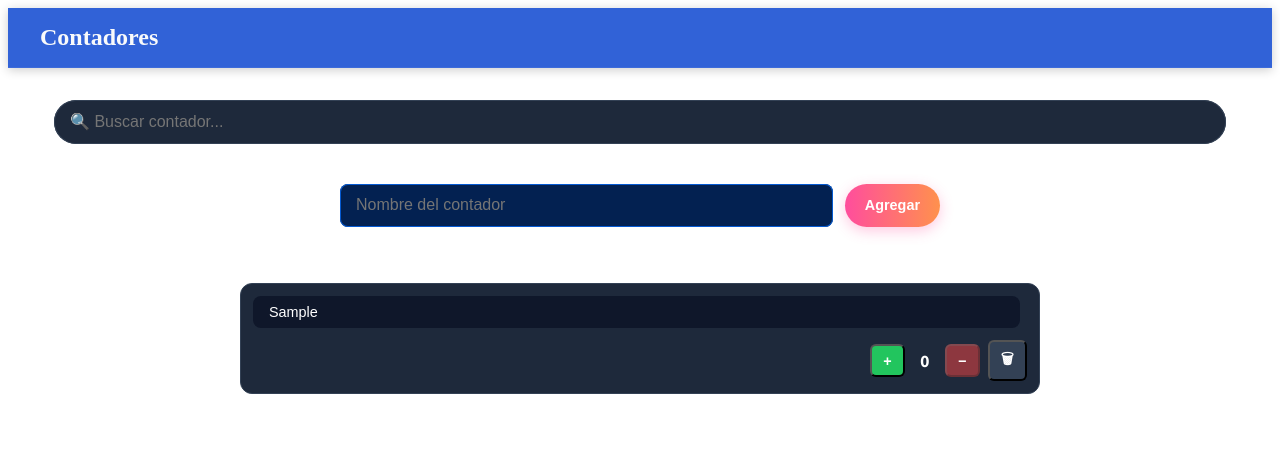
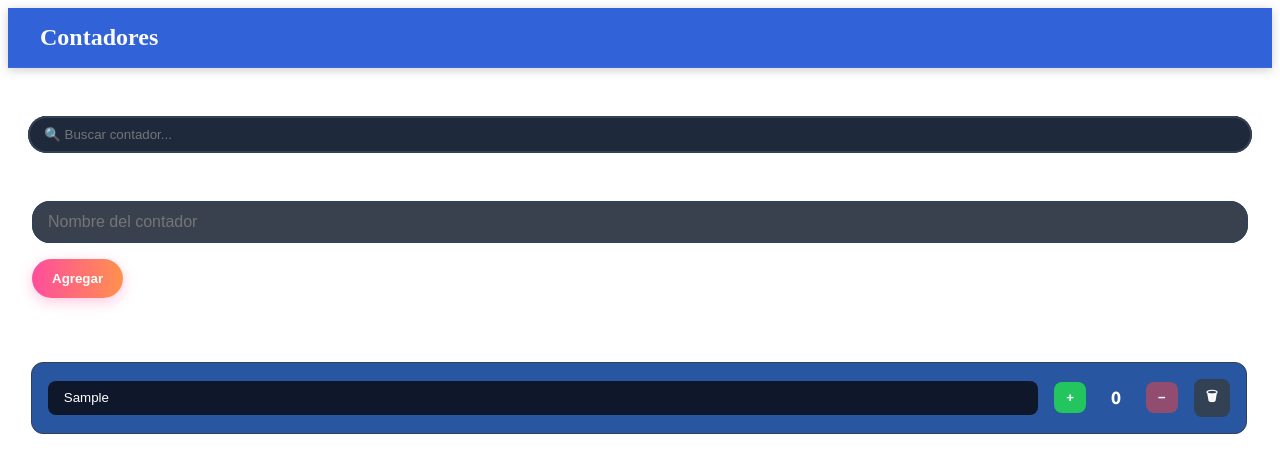
Before and after one commit to nachodiazcode/contadores-de-clientes, a Nuxt app: page /contadores in a window 1280 px wide. Both pictures are taken after typing "Sample" into the empty fields and a click on the button "Agregar". Shown: the top 472 px of the page. Built offline with nearby package versions, Linux system fonts and the light colour scheme.

Commit message:
style: adjust alignment and polish stable UI layout

```diff
--- a/app/pages/contadores.vue
+++ b/app/pages/contadores.vue
@@ -7,28 +7,26 @@
       class="buscador"
     />
 
-    <!-- Formulario para agregar -->
+    <!-- Formulario nuevo contador -->
     <form @submit.prevent="agregarContador" class="form">
-      <input
-        v-model="nombre"
-        placeholder="Nombre del contador"
-        class="input"
-      />
+      <input v-model="nombre" placeholder="Nombre del contador" class="input" />
       <button type="submit" class="btn-agregar" :disabled="isFull">Agregar</button>
     </form>
 
     <p v-if="isFull" class="aviso">⚠️ Límite de 20 contadores alcanzado.</p>
 
-    <!-- Lista -->
+    <!-- Lista filtrada -->
     <ul class="contador-lista">
-      <li v-for="c in contadoresFiltrados" :key="c.id" class="contador-item">
-        <input type="text" :value="c.nombre" class="nombre" disabled />
-        <div class="acciones">
-          <button class="btn-mayor" @click="aumentar(c.id)" :disabled="c.valor >= 20">+</button>
-          <span class="valor">{{ c.valor }}</span>
-          <button class="btn-menor" @click="disminuir(c.id)" :disabled="c.valor <= 0">−</button>
-          <button class="btn-delete" @click="eliminarContador(c.id)">🗑</button>
-        </div>
+      <li
+        v-for="c in contadoresFiltrados"
+        :key="c.id"
+        class="contador-item"
+      >
+        <input type="text" :value="c.nombre" disabled class="nombre" />
+        <button class="btn-mayor" @click="aumentar(c.id)" :disabled="c.valor >= 20">+</button>
+        <span class="valor">{{ c.valor }}</span>
+        <button class="btn-menor" @click="disminuir(c.id)" :disabled="c.valor <= 0">−</button>
+        <button class="btn-delete" @click="eliminarContador(c.id)">🗑</button>
       </li>
     </ul>
   </main>
@@ -98,135 +96,142 @@ function disminuir(id: number) {
 
 .layout {
   min-height: 100dvh;
-  padding: 2rem 1rem;
+  padding: 3rem 1.5rem;
+  color: white;
   font-family: 'Ubuntu', sans-serif;
-  color: white;
   display: flex;
   flex-direction: column;
   align-items: center;
-  gap: 2.5rem;
-  max-width: 1200px;
+  gap: 3rem;
+  max-width: 1300px;
   margin: 0 auto;
+}
+
+/* Formulario */
+.form {
+  display: flex;
+  flex-wrap: wrap;
+  gap: 1rem;
+  justify-content: left;
+  width:100%;
+}
+
+.input {
+  flex: 1 1 100%;
+
+  padding: 0.55rem 1rem;
+  font-size: 1rem;
+  line-height: 1.5;
+  border-radius: 18px;
+  border: none;
+  position:relative;
+  background-color: #3a414e;
+  color: white;
+  box-shadow: 0 0 0 2px #334155 inset;
+  transition: all 0.2s ease;
+}
+.input:focus {
+  outline: none;
+  box-shadow: 0 0 0 2px #38bdf8 inset;
+}
+
+/* Botón Agregar */
+.btn-agregar {
+  padding: 0.75rem 1.25rem;
+  border-radius: 9999px;
+  border: none;
+  font-weight: bold;
+  background: linear-gradient(to right, #ff4d9d, #ff914d);
+  color: white;
+  box-shadow: 0 4px 14px rgba(255, 77, 157, 0.3);
+  transition: transform 0.15s ease, box-shadow 0.15s ease;
+}
+.btn-agregar:hover:not(:disabled) {
+  transform: scale(1.05);
+  box-shadow: 0 6px 18px rgba(255, 77, 157, 0.5);
+}
+.btn-agregar:disabled {
+  opacity: 0.4;
+  cursor: not-allowed;
 }
 
 /* Buscador */
 .buscador {
-  width: 95%;
-  padding: 0.8rem 1rem;
-  font-size: 1rem;
+  width: 98%;
+  padding: 0.7rem 1rem;
   border-radius: 9999px;
+  border: none;
   background-color: #1e293b;
-  border: none;
-  color: #ccc;
-  box-shadow: inset 0 0 0 1px #334155;
-  transition: box-shadow 0.2s ease;
+  color: white;
+  box-shadow: 0 0 0 2px #334155 inset;
+  transition: all 0.2s ease;
 }
 .buscador:focus {
   outline: none;
   box-shadow: 0 0 0 2px #38bdf8 inset;
 }
 
-/* Formulario */
-.form {
-  display: flex;
-  flex-wrap: wrap;
-  gap: 0.75rem;
-  justify-content: center;
-  width: 100%;
-  max-width: 600px;
+/* Aviso límite */
+.aviso {
+  text-align: center;
+  color: #f87171;
+  font-weight: bold;
 }
 
-.input {
-  flex: 1 1 240px;
-  padding: 0.8rem 1rem;
-  font-size: 1rem;
-  border-radius: 8px;
-  border: none;
-  background-color: #032151;
-  color: white;
-  box-shadow: inset 0 0 0 1px #055ad2;
-}
-.input:focus {
-  outline: none;
-  box-shadow: 0 0 0 2px #024f70 inset;
-}
-
-.btn-agregar {
-  padding: 0.5rem 1.25rem;
-  border-radius: 9999px;
-  font-size: 0.9rem;
-  font-weight: bold;
-  border: none;
-  background: linear-gradient(to right, #ff4d9d, #ff914d);
-  color: white;
-  box-shadow: 0 4px 14px rgba(255, 77, 157, 0.3);
-  transition: transform 0.2s ease, box-shadow 0.2s ease;
-}
-.btn-agregar:hover:not(:disabled) {
-  transform: scale(1.05);
-  box-shadow: 0 6px 18px rgba(255, 77, 157, 0.5);
-}
-.btn-agregar:disabled {
-  opacity: 0.5;
-  cursor: not-allowed;
-}
-
-.aviso {
-  font-weight: bold;
-  color: #f87171;
-}
-
-/* Lista */
+/* Lista de contadores */
 .contador-lista {
   display: flex;
   flex-direction: column;
-  gap: 1rem;
-  width: 100%;
-  max-width: 800px;
   padding: 0;
+  width: 90%;
 }
 
-/* Item */
+/* Ítem */
 .contador-item {
+  width: 108%;
   display: flex;
-  flex-direction: column;
-  background: #1e293b;
+  position: relative;
+  right:62px;
+  align-items: center;
+  background: #2856a0;
   border: 1px solid #334155;
   border-radius: 12px;
-  padding: 0.75rem;
-  gap: 0.75rem;
+  padding: 1rem;
+  gap: 1rem;
+  transition: background 0.2s ease;
 }
+.contador-item:hover {
+  background: #273449;
+}
+
 .nombre {
+  flex: 2;
   background: #0f172a;
-  padding: 0.5rem 1rem;
+  padding: 0.6rem 1rem;
   border-radius: 8px;
   border: none;
   color: white;
-  font-size: 0.9rem;
-  width: 95%;
 }
-.acciones {
-  display: flex;
-  align-items: center;
-  gap: 0.5rem;
-  justify-content: flex-end;
-}
+
+/* Valor */
 .valor {
   font-weight: bold;
-  min-width: 24px;
+  min-width: 28px;
   text-align: center;
-  font-size: 1rem;
+  font-size: 1.1rem;
 }
 
 /* Botones */
 button {
-  font-size: 0.9rem;
-  padding: 0.4rem 0.7rem;
-  border-radius: 6px;
+  border: none;
+  padding: 0.5rem 0.75rem;
+  border-radius: 8px;
   font-weight: bold;
   cursor: pointer;
   transition: all 0.15s ease;
 }
+
+/* Botón + */
 .btn-mayor {
   background-color: #22c55e;
   color: white;
@@ -238,6 +243,7 @@ button {
   background-color: #22c55e88;
 }
 
+/* Botón - */
 .btn-menor {
   background-color: #ef4444;
   color: white;
@@ -249,26 +255,51 @@ button {
   background-color: #ef444488;
 }
 
+/* Botón 🗑 */
 .btn-delete {
   background-color: #334155;
-  color: white;
+  color: #fff;
 }
 .btn-delete:hover {
   background-color: #475569;
 }
 
 /* Responsive */
-@media (max-width: 480px) {
-  .form {
-    flex-direction: column;
-    align-items: stretch;
+@media (max-width: 624px) {
+  .buscador{
+    width: 94%;
+  }
+  .input{
+    background-color: #1b2d48;
+    width: 100%;
+    color:#95b0f1;
   }
   .contador-item {
-    padding: 0.5rem;
-  }
-  .acciones {
-    justify-content: space-between;
-    flex-wrap: wrap;
-  }
+  width: 103%;
+  display: flex;
+  align-items: center;
+  position: relative;
+  right:5%;
+  background: #0c64f2;
+  border: 1px solid #334155;
+  border-radius: 12px;
+
+  gap: 0.5rem;
+  transition: background 0.2s ease;
+
+}
+
 }
 </style>
+
+<style>
+.page-enter-active,
+.page-leave-active {
+  transition: opacity 0.5s ease;
+}
+.page-enter-from,
+.page-leave-to {
+  opacity: 0;
+}
+
+</style>
--- a/app/pages/index.vue
+++ b/app/pages/index.vue
@@ -1,9 +1,12 @@
 <template>
   <main class="hero">
     <div class="hero__inner">
+      <!-- 👇 Aquí va el br que evita el solapamiento -->
       <h1 class="hero__title">
-        Contadores de <span class="gradient-text">Clientes</span>
+        Contadores de<br>
+        <span class="gradient-text">Clientes</span>
       </h1>
+
       <p class="hero__desc">
         Administrador de Contadores
       </p>
@@ -53,17 +56,22 @@
     max-width: 900px;
     padding: 1rem;
     animation: fadeIn 1.5s ease-out forwards;
-  opacity: 1; /* ✅ CAMBIO CLAVE para que sea visible ya mismo */
+    opacity: 1;
   }
+
   &__title {
     font-size: clamp(2.5rem, 7vw, 4.5rem);
     font-weight: 900;
-  line-height: 0.5;
+    line-height: 1.1;
     opacity: 0;
     animation: fadeUp 1s ease-out 0.2s forwards;
 
-  /* ✅ Subir el título visualmente */
-  margin-top: -9rem;
+    /* Ajuste para que el título no quede muy arriba */
+    margin-top: -5rem;
+
+    @media (max-width: 425px) {
+      margin-top: -3rem;
+    }
   }
 
   &__desc {
```
Lines whose indentation alone changed are shown as unchanged.
